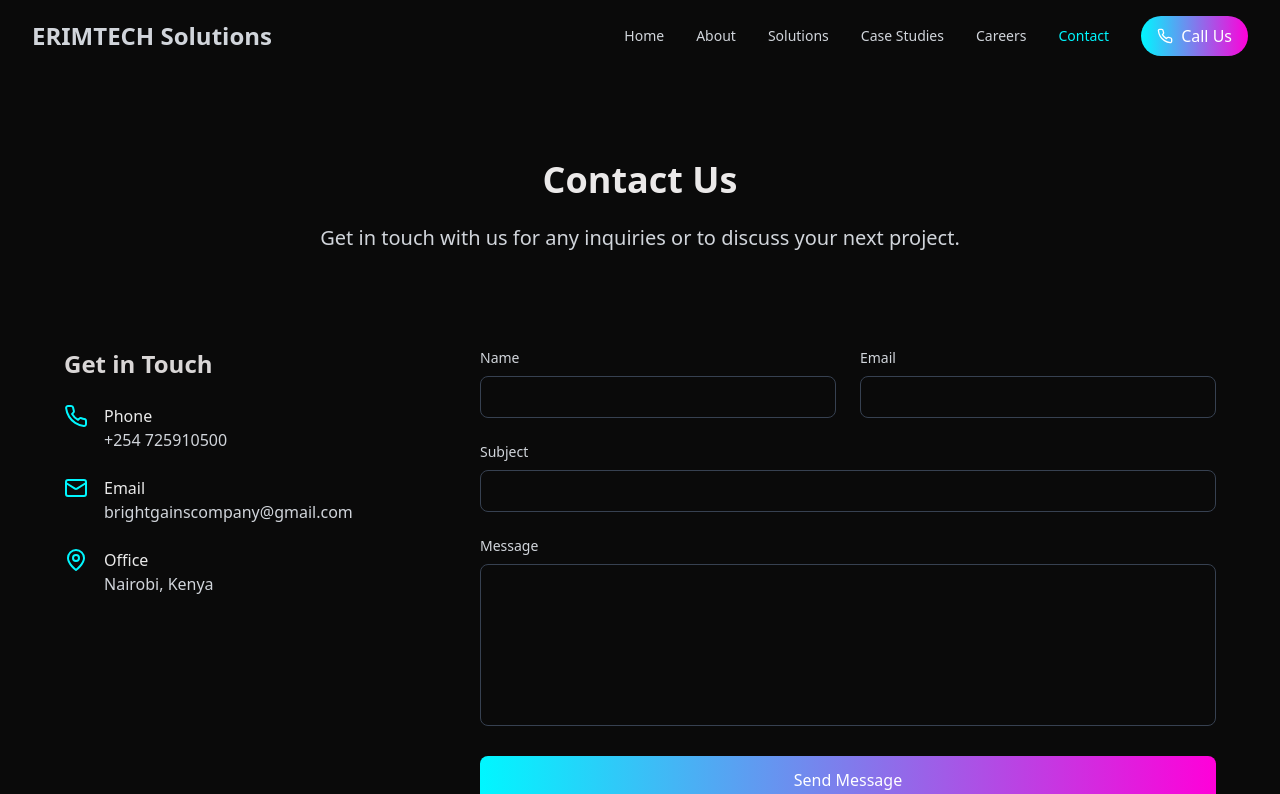
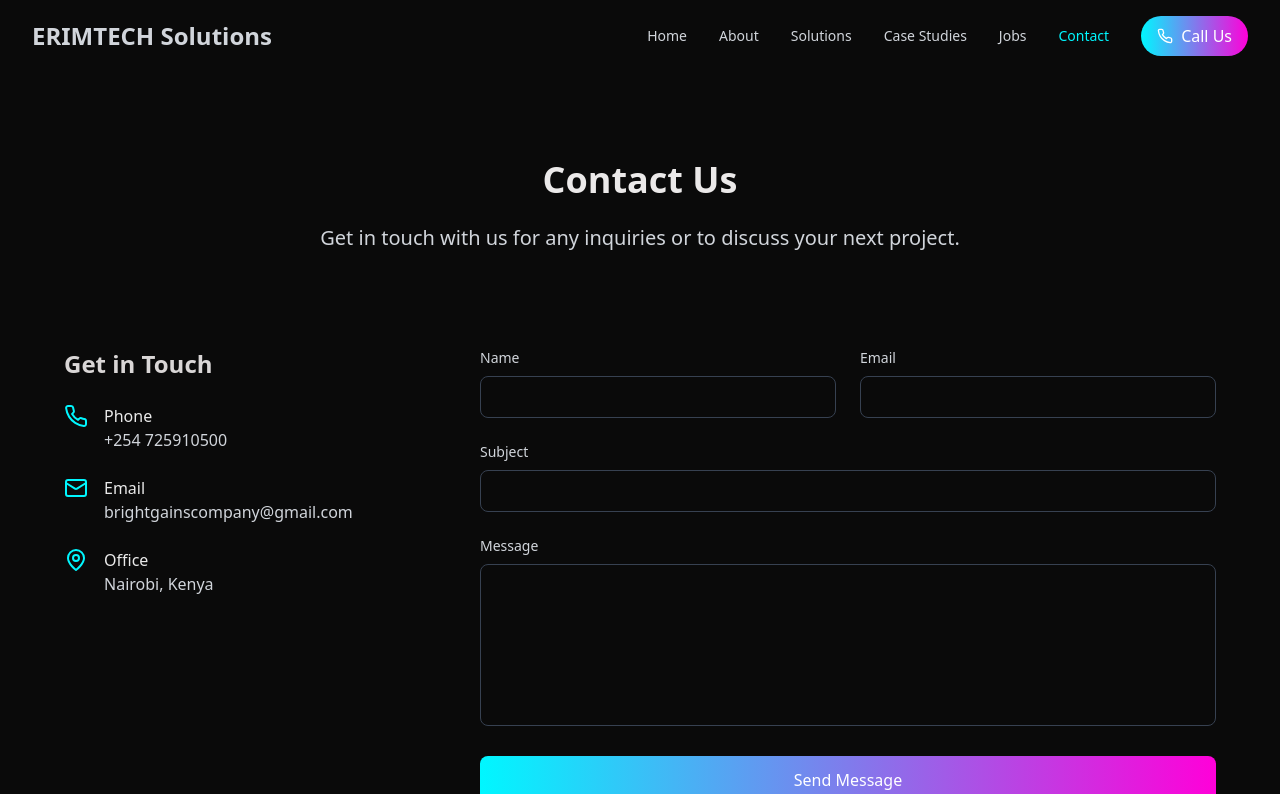
Before and after one commit to Eric-Devv/ERIMTECH.solutions-company2, a React (Vite) app: page /contact in a window 1280 px wide. Shown: the top 794 px of the page. Built offline with nearby package versions, Linux system fonts and the light colour scheme.

Commit message:
modified the navbar text components

```diff
--- a/src/components/layout/Navbar.tsx
+++ b/src/components/layout/Navbar.tsx
@@ -7,7 +7,7 @@ const navigation = [
   { name: 'About', path: '/about' },
   { name: 'Solutions', path: '/solutions' },
   { name: 'Case Studies', path: '/case-studies' },
-  { name: 'Careers', path: '/careers' },
+  { name: 'Jobs', path: '/careers' },
   { name: 'Contact', path: '/contact' },
 ];
 
```
